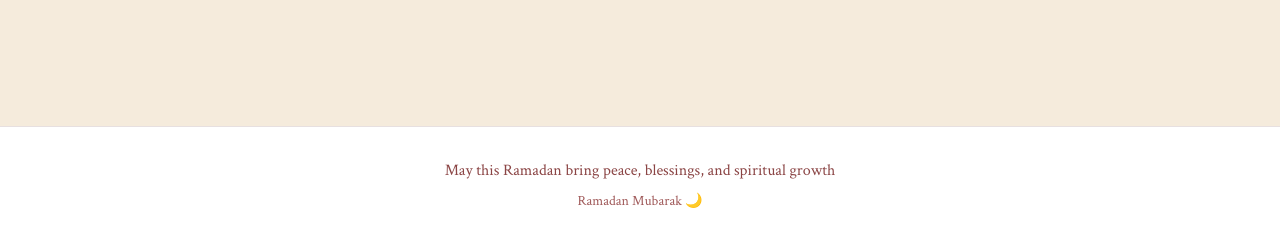
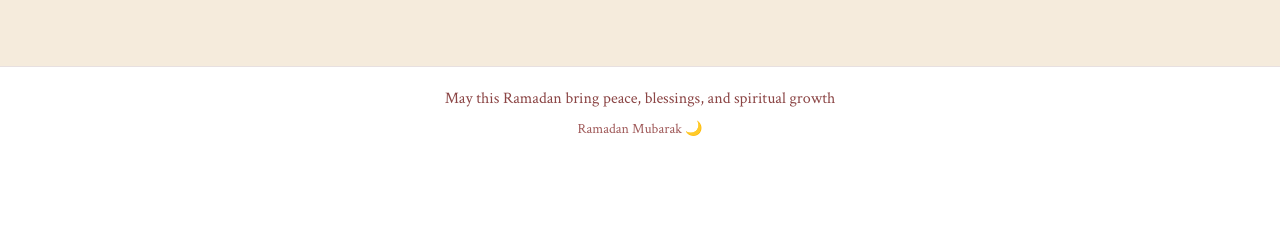
Before and after one commit to Barokah001/Ramadan_Companion, a React (Vite) app: page / in a window 1280 px wide. Shown: the part 1227-1467 px from the top of the page. After the commit the page ends 1386 px from the top, so only its background shows below. Built offline with nearby package versions, Linux system fonts and the light colour scheme.

Commit message:
fix: fixed few ui errors

```diff
--- a/src/App.tsx
+++ b/src/App.tsx
@@ -31,9 +31,9 @@ const App: React.FC = () => {
     <div className="min-h-screen bg-[rgb(245,235,220)] flex flex-col items-center justify-center gap-4">
       <Header />
 
-      <main className="max-w-full mx-auto px-6 py-12 ">
+      <main className="max-w-full mx-auto px-6">
         {/* Daily Wisdom Section */}
-        <section className="mb-16">
+        <section className="mb-10">
           <div className="flex flex-col gap-3 items-center justify-center text-center my-3">
             <h2
               className="text-2xl md:text-4xl font-bold text-[#5C2E2E]"
@@ -92,7 +92,7 @@ const App: React.FC = () => {
       </main>
 
       {/* Footer */}
-      <footer className="text-center py-8 border-t border-[#5C2E2E]/15 bg-white w-full">
+      <footer className="text-center py-5 border-t border-[#5C2E2E]/15 bg-white w-full">
         <p className="text-base text-[#8B4545] mb-2">
           May this Ramadan bring peace, blessings, and spiritual growth
         </p>
--- a/src/components/QuoteCard.tsx
+++ b/src/components/QuoteCard.tsx
@@ -28,7 +28,7 @@ export const QuoteCard: React.FC<QuoteCardProps> = ({ quote }) => {
   };
 
   return (
-    <div className="bg-white rounded-xl p-8 shadow-md border border-[#5C2E2E]/15 flex flex-col gap-3 items-center justify-center h-90 w-[380px]">
+    <div className="bg-white rounded-xl p-8 shadow-md border border-[#5C2E2E]/15 flex flex-col gap-3 items-center justify-center h-90 md:h-105 w-[380px] md:w-[410px]">
       {/* Header */}
       <div className="flex">
         <span
```
